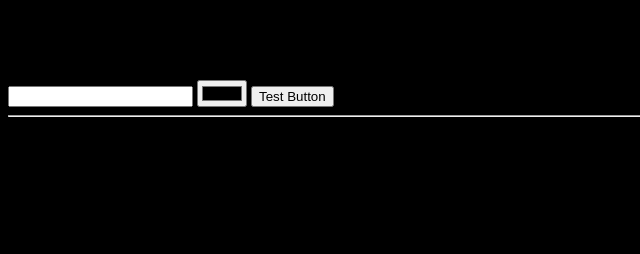
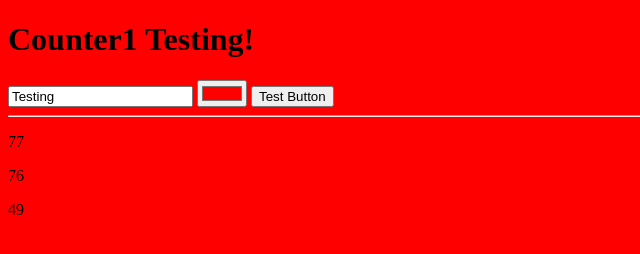
Before and after one commit to newhorizon-tech/javascript-sandbox, a plain HTML site: page index.html in a window 1280 px wide. Both pictures are taken after a click on the button "Test Button". Shown: the whole page, without its empty margins (0-640 px from the left). Drawn offline with Linux system fonts and the light colour scheme.

Commit message:
Add counter

```diff
--- a/index.html
+++ b/index.html
@@ -10,8 +10,8 @@
 </head>
 <body>
   <h1 id="heading"> Javascript Testing </h1>
-  <input type="text" id="msg">
-  <input type="color" id="color-input">
+  <input type="text" id="msg" value = "Testing">
+  <input type="color" id="color-input" value="#ff0000">
   <input type="button" id="test" value="Test Button">
 
   <hr>
--- a/js/index.js
+++ b/js/index.js
@@ -1,12 +1,14 @@
-const head = document.getElementById('heading');
+const head = document.querySelector('#heading');
 
-const testbutton = document.getElementById('test');
+const testbutton = document.querySelector('#test');
 
 const body = document.querySelector("body");
 
 const h1 = document.querySelector("h1");
 
 const paras = document.querySelectorAll("p");
+
+let counter = 0;
 
 
 function ParaModify(p, text) {
@@ -21,12 +23,12 @@ testbutton.onclick = function() {
   let msg = document.querySelector("#msg").value;
   let color = document.querySelector("#color-input").value;
 
-  h1.textContent = msg + "!";
-  let counter = 1;
+  counter++;
+
+  h1.textContent = "Counter" + counter + ' ' + msg + '!';
 
   for (p of paras) {
-    ParaModify(p, counter);
-    counter = counter+1;
+    ParaModify(p, Math.floor(Math.random()*100));
   }
 
   BackgroundModify(body, color);
```
